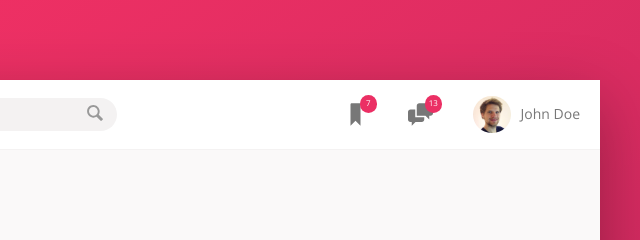
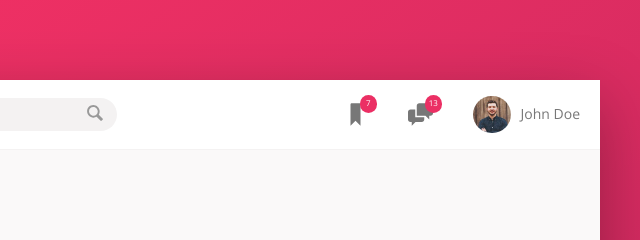
Before and after one commit to MedSghaier/hotel-website, a website: page cars.html in a window 1280 px wide. Shown: the top 240 px of the page, 640-1280 px from the left. Drawn offline with nearby package versions, Linux system fonts and the light colour scheme; files that its build step writes are made by us from their sources.

Commit message:
Update cars.html

```diff
--- a/cars.html
+++ b/cars.html
@@ -37,7 +37,7 @@
                         <span class="user-nav__notification">13</span>
                     </div>
                     <div class="user-nav__user">
-                        <img src="img/user.jpg" alt="User Photo" class="user-nav__user-photo">
+                        <img src="img/user-4.jpg" alt="User Photo" class="user-nav__user-photo">
                         <span class="user-nav__user-name">John Doe</span>
                     </div>
                     <div class="user-nav__user-menu">
```
